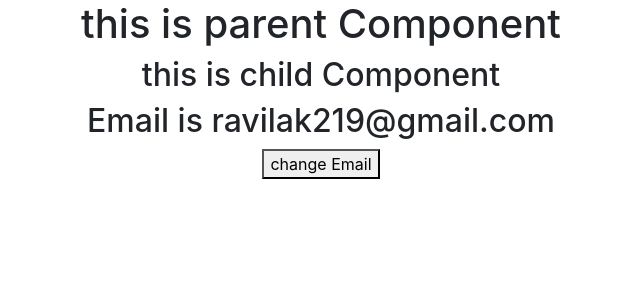
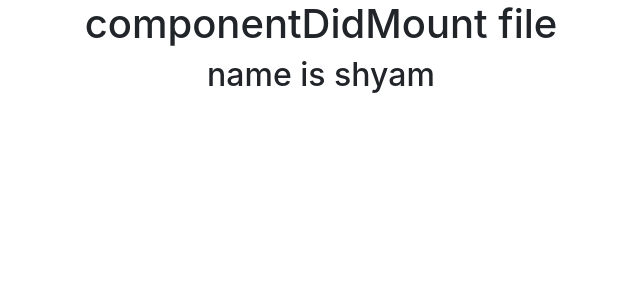
Before and after one commit to RAVIWITHGIT/React, a React (Create React App) app: page / in a window 1280 px wide. Shown: the top 300 px of the page, without its empty margins (319-959 px from the left). Built offline with nearby package versions, Linux system fonts and the light colour scheme.

Commit message:
update code

```diff
--- a/src/App.js
+++ b/src/App.js
@@ -1,12 +1,13 @@
 import React from 'react';
 import Tut23Parent from './tut23_RenderLifecycle/tut23Parent';
+import Tut24Parent from './tut24_componentDidMount/tut24Parent';
 
 
 
 function App() {
 
   return (
-    <Tut23Parent/>
+    <Tut24Parent/>
   );
 }
 
--- /dev/null
+++ b/src/tut24_componentDidMount/tut24Parent.js
@@ -0,0 +1,30 @@
+import React, { Component } from 'react'
+
+class Tut24Parent extends Component{
+    constructor(){
+        super()
+        this.state ={
+            name:"ravi"
+        }
+        console.log("constructer")
+    }
+    componentDidMount(){
+        console.log("componetdidmount")
+        this.setState({name:"shyam"})
+    }
+    render(){
+        console.log("render method")
+        return (
+            <div className='text-center' >
+                <h1>componentDidMount file</h1>
+                <h2>name is {this.state.name}</h2>
+                {/* {
+                    this.setState({name:"shyam"})
+                } */}
+                {/* <button onClick={()=>{this.setState({name:"shyam"})}}>change name</button> */}
+            </div>
+        )
+    }
+}
+
+export default Tut24Parent
```
Also changed, not shown: src/tut24_componentDidMount/tut24.js (added, +11 -0 lines).
